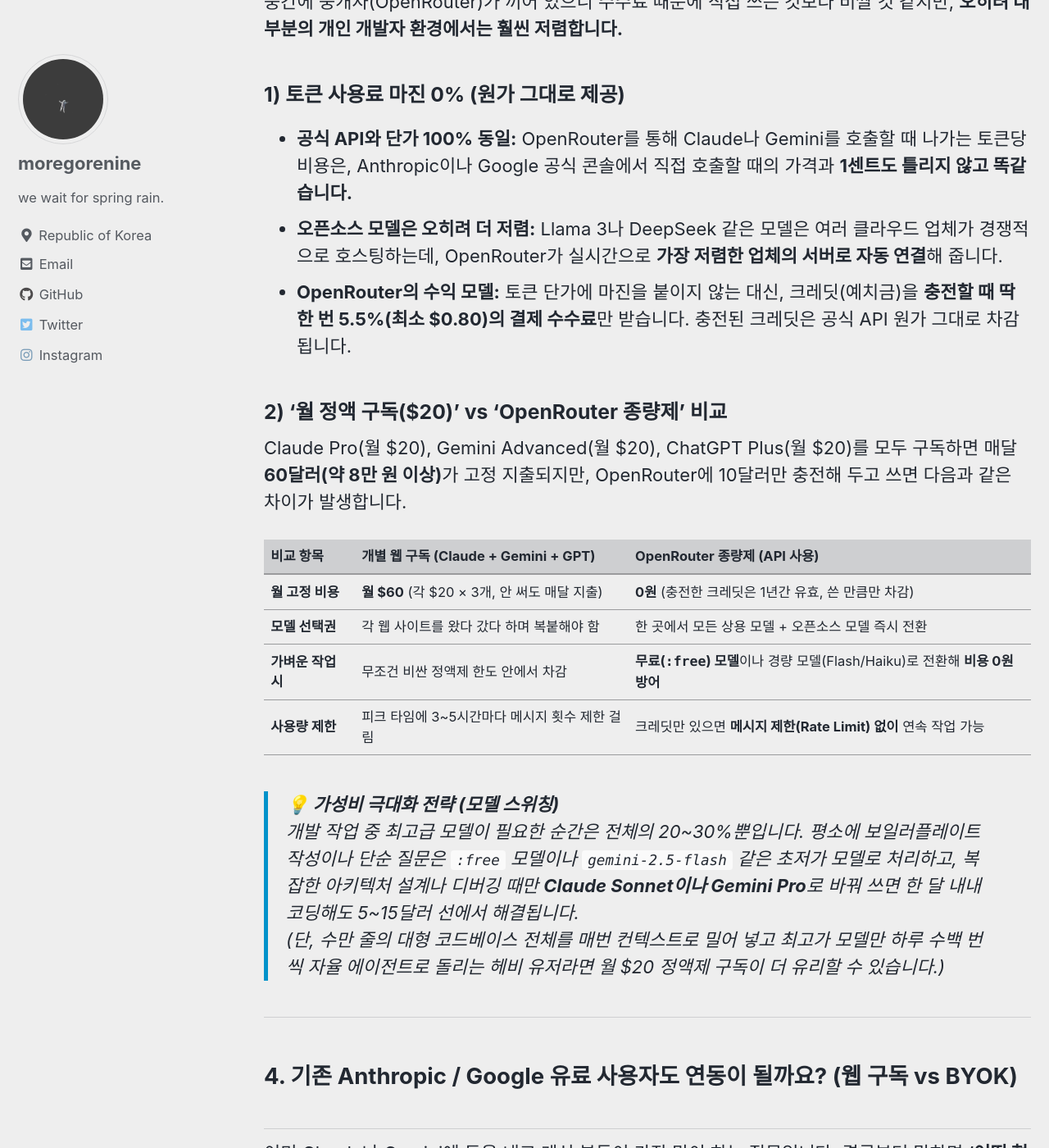
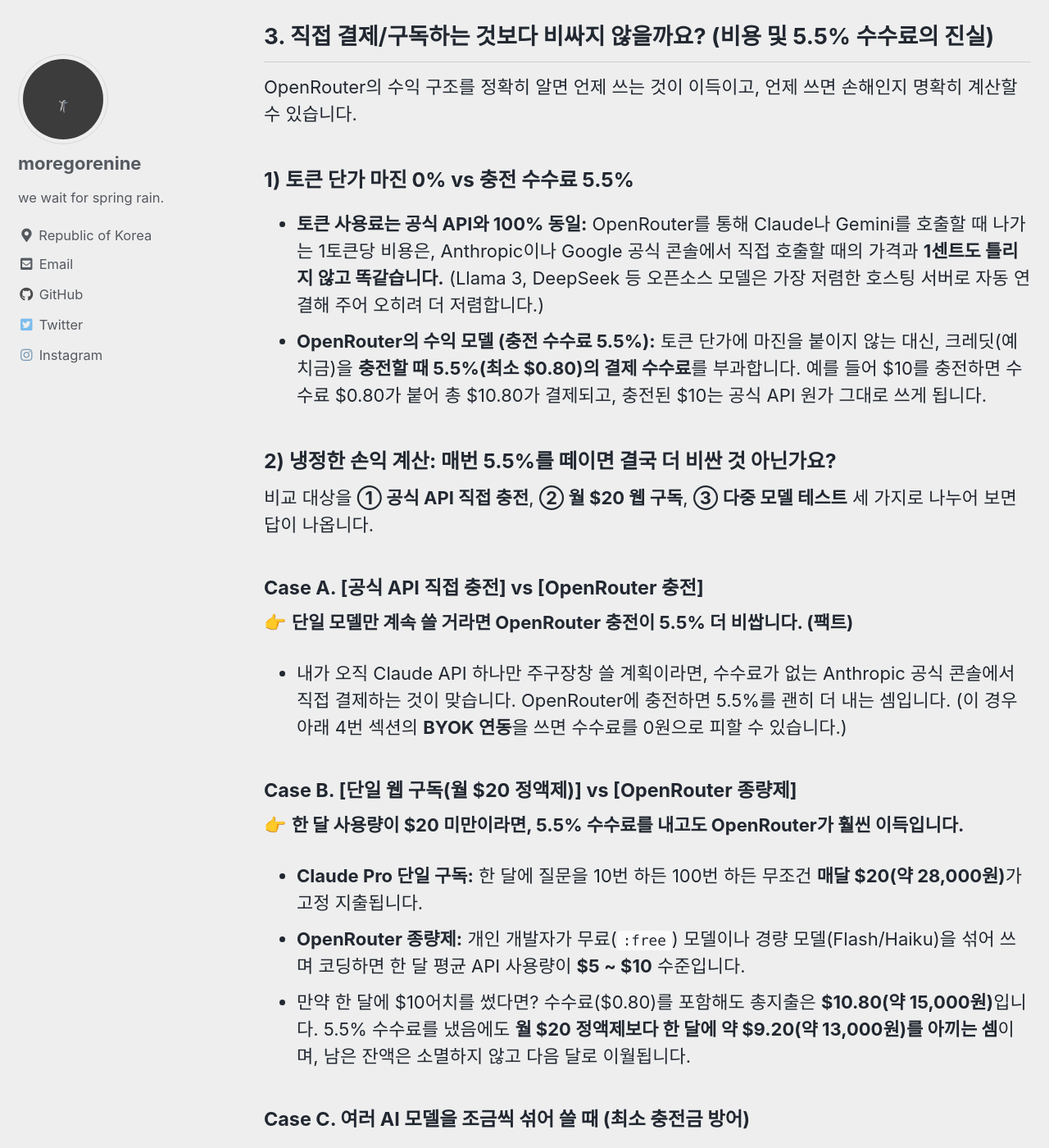
Before and after one commit to moregorenine/moregorenine.github.io, a Jekyll site: the page built from _posts/2026-10-15-openrouter-beginner-guide.md, in a window 1280 px wide and 1400 px high, scrolled down 2778 px. Shown: the whole window at 82% size. Built offline with Jekyll 4.4.1, drawn with Linux system fonts in a browser that asks for light colours; cached includes are drawn as plain includes; comment, search, counter and statistics services are not loaded; some of the changed text lies outside the part shown.

Commit message:
Revise OpenRouter guide title and cost details
Updated the title and excerpt to reflect the inclusion of a 5.5% fee in the OpenRouter guide. Revised sections on cost comparison and BYOK integration for clarity.

```diff
--- a/_posts/2026-10-15-openrouter-beginner-guide.md
+++ b/_posts/2026-10-15-openrouter-beginner-guide.md
@@ -1,6 +1,6 @@
 ---
-title: "초급 개발자를 위한 OpenRouter 완벽 가이드: 개념, 비용 비교, BYOK 연동부터 실전 코드까지"
-excerpt: "OpenAI, Claude, Gemini, DeepSeek 등 수많은 LLM API를 하나의 규격과 합리적인 종량제로 쓸 수 있는 OpenRouter의 탄생 배경, 구독 대비 비용 효율성, 기존 유료 계정 연동(BYOK), 그리고 실전 코드까지 알기 쉽게 정리합니다."
+title: "초급 개발자를 위한 OpenRouter 완벽 가이드: 개념, 5.5% 수수료의 진실, BYOK 연동부터 실전 코드까지"
+excerpt: "OpenAI, Claude, Gemini, DeepSeek 등 수많은 LLM API를 하나의 규격으로 쓸 수 있는 OpenRouter의 탄생 배경, 5.5% 충전 수수료의 손익 계산, 기존 유료 계정 연동(BYOK), 그리고 실전 코드까지 알기 쉽게 정리합니다."
 date: 2026-10-15
 categories:
     - AI
@@ -15,14 +15,14 @@ tags:
     - gemini
     - vibe-coding
     - tutorial
-last_modified_at: 2026-10-15T10:10:00+09:00
+last_modified_at: 2026-10-15T10:14:00+09:00
 toc: true
 toc_sticky: true
 ---
 
 AI 기능을 웹 서비스에 붙이거나 AI 코딩 도구를 세팅할 때 가장 먼저 부딪히는 벽이 있습니다. 바로 **"모델마다 API 규격이 다르고, 결제도 따로 해야 한다"**는 점입니다.
 
-오늘은 이 복잡한 문제를 단번에 해결해 주는 **OpenRouter(오픈라우터)**의 개념과 탄생 배경, 개별 유료 구독 대비 실제 비용 비교, 기존 유료 계정 연동 방법(BYOK), 그리고 실전 코드 꿀팁까지 초급 개발자 눈높이에서 명확하게 정리해 보겠습니다.
+오늘은 이 복잡한 문제를 단번에 해결해 주는 **OpenRouter(오픈라우터)**의 개념과 탄생 배경, 충전 수수료(5.5%)를 포함한 현실적인 손익 계산, 기존 유료 계정 연동 방법(BYOK), 그리고 실전 코드 꿀팁까지 초급 개발자 눈높이에서 명확하게 정리해 보겠습니다.
 
 ---
 
@@ -53,34 +53,42 @@ OpenRouter는 이 중간에서 모든 모델을 하나로 묶어줍니다.
 
 ---
 
-## 3. 직접 구독하는 것보다 비싸지 않을까요? (비용 및 과금 구조)
+## 3. 직접 결제/구독하는 것보다 비싸지 않을까요? (비용 및 5.5% 수수료의 진실)
 
-중간에 중개자(OpenRouter)가 끼어 있으니 수수료 때문에 직접 쓰는 것보다 비쌀 것 같지만, **오히려 대부분의 개인 개발자 환경에서는 훨씬 저렴합니다.**
+OpenRouter의 수익 구조를 정확히 알면 언제 쓰는 것이 이득이고, 언제 쓰면 손해인지 명확히 계산할 수 있습니다.
 
-### 1) 토큰 사용료 마진 0% (원가 그대로 제공)
-* **공식 API와 단가 100% 동일:** OpenRouter를 통해 Claude나 Gemini를 호출할 때 나가는 토큰당 비용은, Anthropic이나 Google 공식 콘솔에서 직접 호출할 때의 가격과 **1센트도 틀리지 않고 똑같습니다.**
-* **오픈소스 모델은 오히려 더 저렴:** Llama 3나 DeepSeek 같은 모델은 여러 클라우드 업체가 경쟁적으로 호스팅하는데, OpenRouter가 실시간으로 **가장 저렴한 업체의 서버로 자동 연결**해 줍니다.
-* **OpenRouter의 수익 모델:** 토큰 단가에 마진을 붙이지 않는 대신, 크레딧(예치금)을 **충전할 때 딱 한 번 5.5%(최소 $0.80)의 결제 수수료**만 받습니다. 충전된 크레딧은 공식 API 원가 그대로 차감됩니다.
+### 1) 토큰 단가 마진 0% vs 충전 수수료 5.5%
+* **토큰 사용료는 공식 API와 100% 동일:** OpenRouter를 통해 Claude나 Gemini를 호출할 때 나가는 1토큰당 비용은, Anthropic이나 Google 공식 콘솔에서 직접 호출할 때의 가격과 **1센트도 틀리지 않고 똑같습니다.** (Llama 3, DeepSeek 등 오픈소스 모델은 가장 저렴한 호스팅 서버로 자동 연결해 주어 오히려 더 저렴합니다.)
+* **OpenRouter의 수익 모델 (충전 수수료 5.5%):** 토큰 단가에 마진을 붙이지 않는 대신, 크레딧(예치금)을 **충전할 때 5.5%(최소 $0.80)의 결제 수수료**를 부과합니다. 예를 들어 $10를 충전하면 수수료 $0.80가 붙어 총 $10.80가 결제되고, 충전된 $10는 공식 API 원가 그대로 쓰게 됩니다.
 
-### 2) '월 정액 구독($20)' vs 'OpenRouter 종량제' 비교
-Claude Pro(월 $20), Gemini Advanced(월 $20), ChatGPT Plus(월 $20)를 모두 구독하면 매달 **60달러(약 8만 원 이상)**가 고정 지출되지만, OpenRouter에 10달러만 충전해 두고 쓰면 다음과 같은 차이가 발생합니다.
+### 2) 냉정한 손익 계산: 매번 5.5%를 떼이면 결국 더 비싼 것 아닌가요?
+비교 대상을 **① 공식 API 직접 충전**, **② 월 $20 웹 구독**, **③ 다중 모델 테스트** 세 가지로 나누어 보면 답이 나옵니다.
 
-| 비교 항목 | 개별 웹 구독 (Claude + Gemini + GPT) | OpenRouter 종량제 (API 사용) |
-| :--- | :--- | :--- |
-| **월 고정 비용** | **월 $60** (각 $20 × 3개, 안 써도 매달 지출) | **0원** (충전한 크레딧은 1년간 유효, 쓴 만큼만 차감) |
-| **모델 선택권** | 각 웹 사이트를 왔다 갔다 하며 복붙해야 함 | 한 곳에서 모든 상용 모델 + 오픈소스 모델 즉시 전환 |
-| **가벼운 작업 시** | 무조건 비싼 정액제 한도 안에서 차감 | **무료(`:free`) 모델**이나 경량 모델(Flash/Haiku)로 전환해 **비용 0원 방어** |
-| **사용량 제한** | 피크 타임에 3~5시간마다 메시지 횟수 제한 걸림 | 크레딧만 있으면 **메시지 제한(Rate Limit) 없이** 연속 작업 가능 |
+#### Case A. [공식 API 직접 충전] vs [OpenRouter 충전]
+👉 **단일 모델만 계속 쓸 거라면 OpenRouter 충전이 5.5% 더 비쌉니다. (팩트)**
+* 내가 오직 Claude API 하나만 주구장창 쓸 계획이라면, 수수료가 없는 Anthropic 공식 콘솔에서 직접 결제하는 것이 맞습니다. OpenRouter에 충전하면 5.5%를 괜히 더 내는 셈입니다. (이 경우 아래 4번 섹션의 **BYOK 연동**을 쓰면 수수료를 0원으로 피할 수 있습니다.)
 
-> **💡 가성비 극대화 전략 (모델 스위칭)**
-> 개발 작업 중 최고급 모델이 필요한 순간은 전체의 20~30%뿐입니다. 평소에 보일러플레이트 작성이나 단순 질문은 `:free` 모델이나 `gemini-2.5-flash` 같은 초저가 모델로 처리하고, 복잡한 아키텍처 설계나 디버깅 때만 **Claude Sonnet이나 Gemini Pro**로 바꿔 쓰면 한 달 내내 코딩해도 5~15달러 선에서 해결됩니다.
-> *(단, 수만 줄의 대형 코드베이스 전체를 매번 컨텍스트로 밀어 넣고 최고가 모델만 하루 수백 번씩 자율 에이전트로 돌리는 헤비 유저라면 월 $20 정액제 구독이 더 유리할 수 있습니다.)*
+#### Case B. [단일 웹 구독(월 $20 정액제)] vs [OpenRouter 종량제]
+👉 **한 달 사용량이 $20 미만이라면, 5.5% 수수료를 내고도 OpenRouter가 훨씬 이득입니다.**
+* **Claude Pro 단일 구독:** 한 달에 질문을 10번 하든 100번 하든 무조건 **매달 $20(약 28,000원)**가 고정 지출됩니다.
+* **OpenRouter 종량제:** 개인 개발자가 무료(`:free`) 모델이나 경량 모델(Flash/Haiku)을 섞어 쓰며 코딩하면 한 달 평균 API 사용량이 **$5 ~ $10** 수준입니다.
+* 만약 한 달에 $10어치를 썼다면? 수수료($0.80)를 포함해도 총지출은 **$10.80(약 15,000원)**입니다. 5.5% 수수료를 냈음에도 **월 $20 정액제보다 한 달에 약 $9.20(약 13,000원)를 아끼는 셈**이며, 남은 잔액은 소멸하지 않고 다음 달로 이월됩니다.
+
+#### Case C. 여러 AI 모델을 조금씩 섞어 쓸 때 (최소 충전금 방어)
+* OpenAI, Anthropic, DeepSeek 등 4개 회사의 공식 API를 직접 쓰려면 각 사이트의 최소 충전 금액($5~$10) 때문에 **최소 $20~$40가 각 사이트 지갑에 쪼개져서 묶입니다.**
+* 반면 OpenRouter는 수수료 $0.80를 내고 **$10만 충전**해 두면 그 안에서 모든 회사의 모델을 꺼내 쓸 수 있어 당장 내 지갑에서 나가는 현금을 아낄 수 있습니다.
+
+| 비교 항목 | 개별 웹 구독 (월 $20 정액제) | 공식 API 개별 충전 (직접 결제) | OpenRouter 종량제 (통합 충전) |
+| :--- | :--- | :--- | :--- |
+| **고정 지출 / 최소 비용** | 모델당 매달 **$20** 고정 지출 | 플랫폼마다 최소 충전금($5~10) 각각 묶임 | **$5~$10** 한 번 충전으로 모든 모델 사용 |
+| **결제 수수료** | 없음 | 없음 | **충전 시 5.5% (최소 $0.80)** |
+| **유리한 사용자 유형** | 단일 모델을 매달 $20 이상 헤비하게 쓰는 유저 | 단일 모델 API만 대규모로 호출하는 서비스 | **월 사용량이 $20 미만**이거나, **여러 모델을 섞어 쓰는 개발자** |
 
 ---
 
 ## 4. 기존 Anthropic / Google 유료 사용자도 연동이 될까요? (웹 구독 vs BYOK)
 
-이미 Claude나 Gemini에 돈을 내고 계신 분들이 가장 많이 하는 질문입니다. 결론부터 말하면 **'어떤 형태의 유료 사용자'**인지에 따라 연동 여부가 달라집니다.
+이미 Claude나 Gemini에 돈을 내고 계신 분들이라면, **'어떤 형태의 유료 사용자'**인지에 따라 연동 여부가 달라집니다. 특히 **5.5% 충전 수수료를 내지 않고 OpenRouter를 쓰는 핵심 비결**이 바로 여기에 있습니다.
 
 ### 1) 웹 채팅 월 정액 구독자 (Claude Pro / Gemini Advanced 월 $20)
 * **연동 불가능 (별개 상품):** 우리가 흔히 쓰는 월 20달러짜리 웹 구독 상품은 순수하게 **'웹 브라우저/앱 채팅창' 전용**입니다. 각 제조사 정책상 웹 구독 권한을 외부 API로 끌어다 쓰는 것은 막혀 있으므로, OpenRouter와 연동할 수 없습니다.
@@ -89,7 +97,7 @@ Claude Pro(월 $20), Gemini Advanced(월 $20), ChatGPT Plus(월 $20)를 모두
 * **100% 완벽 연동 가능 (BYOK 지원):** 이미 Anthropic이나 Google 개발자 콘솔에 카드를 등록했거나 선결제 크레딧이 남아있다면, OpenRouter의 **BYOK (Bring Your Own Key)** 기능을 통해 본인의 기존 API 키를 그대로 꽂아서 쓸 수 있습니다.
 
 #### ✨ BYOK 연동 시 얻는 강력한 이점 3가지
-1. **OpenRouter 충전 수수료(5.5%) 면제:** OpenRouter에 돈을 충전할 필요 없이, 기존에 쓰던 내 Anthropic/Google 계정 잔액에서 직접 차감됩니다.
+1. **OpenRouter 충전 수수료(5.5%) 완전 면제:** OpenRouter에 돈을 충전할 필요 없이, 기존에 쓰던 내 Anthropic/Google 공식 계정에서 직접 결제(차감)되므로 **5.5% 수수료가 0원**이 됩니다.
 2. **내 계정의 높은 사용량 한도(Rate Limit) 유지:** 기존 콘솔에서 높은 티어(Tier 2~4 등)를 달성해 두었다면, 공용 한도에 묶이지 않고 내 고유 한도를 그대로 누릴 수 있습니다.
 3. **자동 폴백(안전망) 구성:** 평소에는 등록해 둔 **내 공식 API 키**로 우선 호출하다가, 내 계정의 크레딧이 바닥나거나 장애가 나면 자동으로 **OpenRouter 크레딧**으로 넘어가도록 설정할 수 있습니다.
 
```
